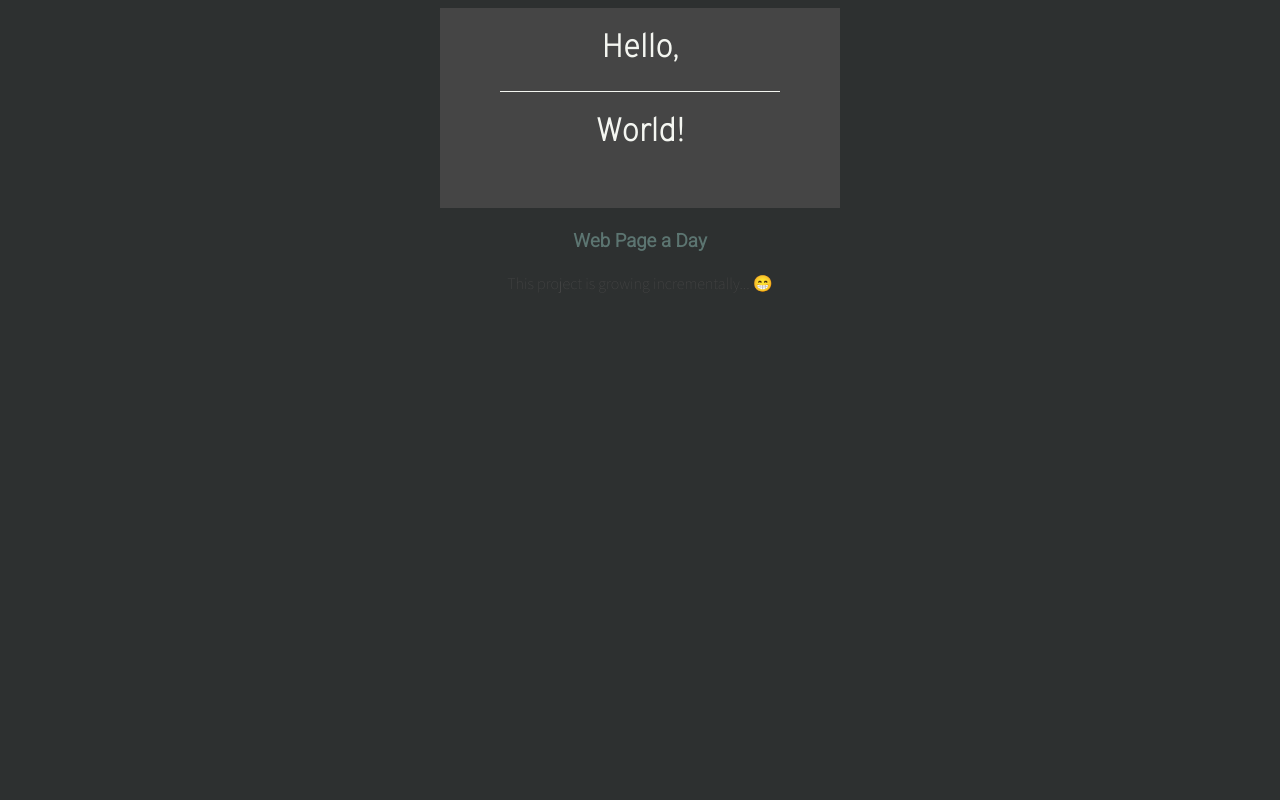
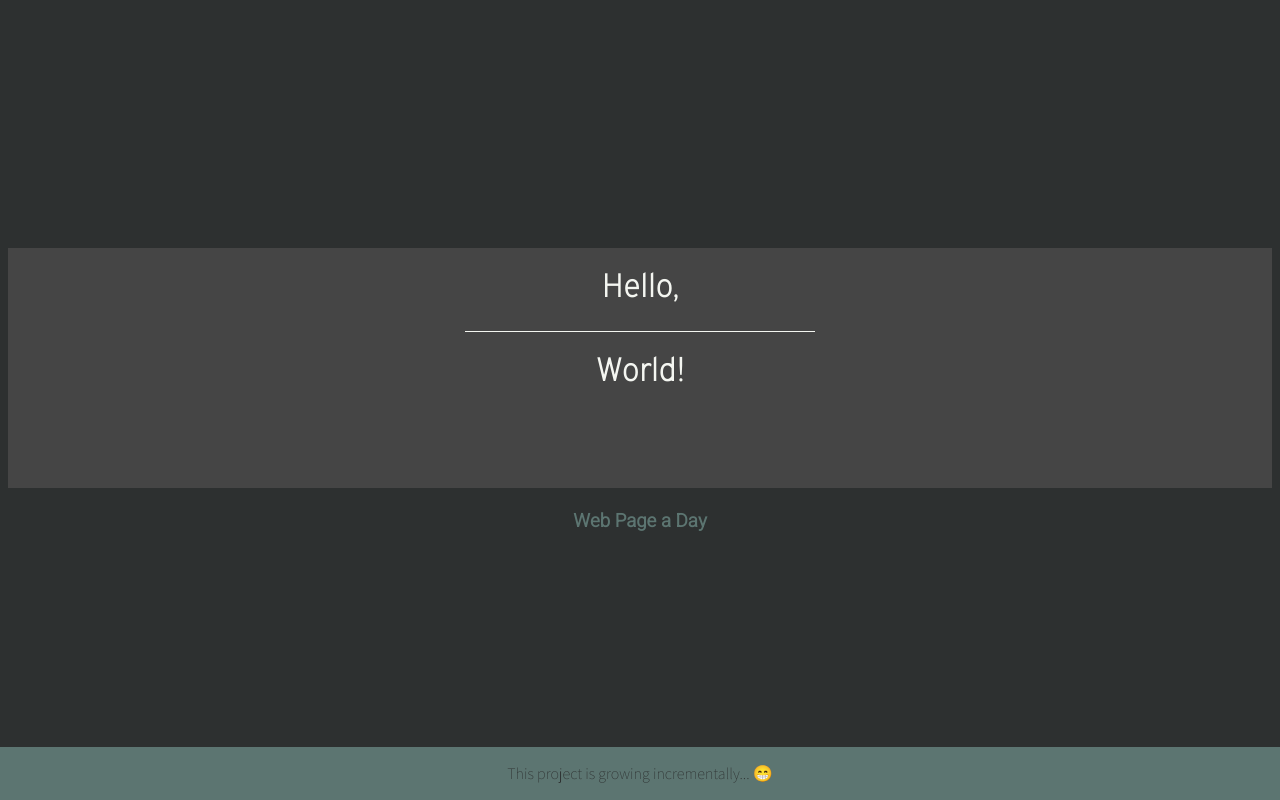
Before and after one commit to sudodragon/sudodragon.github.io, a plain HTML site: page index.html in a window 1280 px wide. Drawn offline with Linux system fonts and the light colour scheme.

Commit message:
adjust vertical alignment

```diff
--- a/index.html
+++ b/index.html
@@ -6,6 +6,7 @@
     <meta http-equiv="X-UA-Compatible" content="IE=edge">
     <meta name="viewport" content="width=device-width, initial-scale=1.0">
     <link rel="stylesheet" href="styles.css">
+    <link rel="stylesheet" href="theme.css">
     <link rel="preconnect" href="https://fonts.googleapis.com">
     <link rel="preconnect" href="https://fonts.gstatic.com" crossorigin>
     <link
@@ -16,14 +17,15 @@
 
 <body>
     <div class="centerContainer">
-        <div id="centerArea" class="centerElement">
+        <div id="centerArea">
             <h1>Hello,</h1>
             <div id="centerLine"></div>
             <h1>World!</h1>
         </div>
+        <div id="lowerCenter">
+            <h3><a href="today.html">Web Page a Day</a></h3>
+        </div>
     </div>
-
-    <h3><a href="today.html">Web Page a Day</a></h3>
 </body>
 
 <footer>
--- a/styles.css
+++ b/styles.css
@@ -1,50 +1,32 @@
-:root {
-    --main-light: #f4f6f1;
-    --main-dark: #2d3030;
-    --accent-blue: #5c7571;
-    --accent-tan: #a0a194;
-    --accent-dark: #454545;
-    --title-font: 'Overpass', sans-serif;
-    --sub-title-font: 'Heebo', sans-serif;
-    --text-font: 'Assistant', sans-serif;
+footer {
+    bottom: 0;
+    left: 0;
+    margin: 0;
+    padding: 0;
+    position: fixed;
+    text-align: center;
+    width: 100%;
 }
 
-html {
-    background-color: var(--main-dark);
-    color: var(--main-light);
-    font-family: var(--title-font);
+.centerContainer {
+    display: grid;
+    grid-template-rows: repeat(3, 30vh);
+}
+
+#centerArea {
+    grid-row: 2;
+    min-height: 200px;
+    min-width: 400px;
     text-align: center;
 }
 
-a {
-    color: var(--accent-blue);
-    font-family: var(--sub-title-font);
-    text-decoration: none;
+#centerLine {
+    height: 1px;
+    margin: auto;
+    max-width: 350px;
 }
 
-footer {
-    color: var(--accent-dark);
-    font-family: var(--text-font);
+#lowerCenter {
+    grid-row: 3;
     text-align: center;
 }
-
-.centerContainer {
-    display: flex;
-}
-
-.centerElement {
-    margin: auto;
-}
-
-#centerArea {
-    background-color: var(--accent-dark);
-    height: 200px;
-    width: 400px;
-}
-
-#centerLine {
-    background-color: var(--main-light);
-    height: 1px;
-    margin: auto;
-    max-width: 70%;
-}
--- /dev/null
+++ b/theme.css
@@ -0,0 +1,37 @@
+:root {
+    --main-light: #f4f6f1;
+    --main-dark: #2d3030;
+    --accent-blue: #5c7571;
+    --accent-tan: #a0a194;
+    --accent-dark: #454545;
+    --title-font: 'Overpass', sans-serif;
+    --sub-title-font: 'Heebo', sans-serif;
+    --text-font: 'Assistant', sans-serif;
+}
+
+html {
+    background-color: var(--main-dark);
+    color: var(--main-light);
+    font-family: var(--title-font);
+}
+
+a {
+    color: var(--accent-blue);
+    font-family: var(--sub-title-font);
+    text-decoration: none;
+}
+
+
+footer {
+    background-color: var(--accent-blue);
+    color: var(--main-dark);
+    font-family: var(--text-font);
+}
+
+#centerArea {
+    background-color: var(--accent-dark);
+}
+
+#centerLine {
+    background-color: var(--main-light);
+}
```
Also changed, not shown: today.html (+1 -0 lines).
